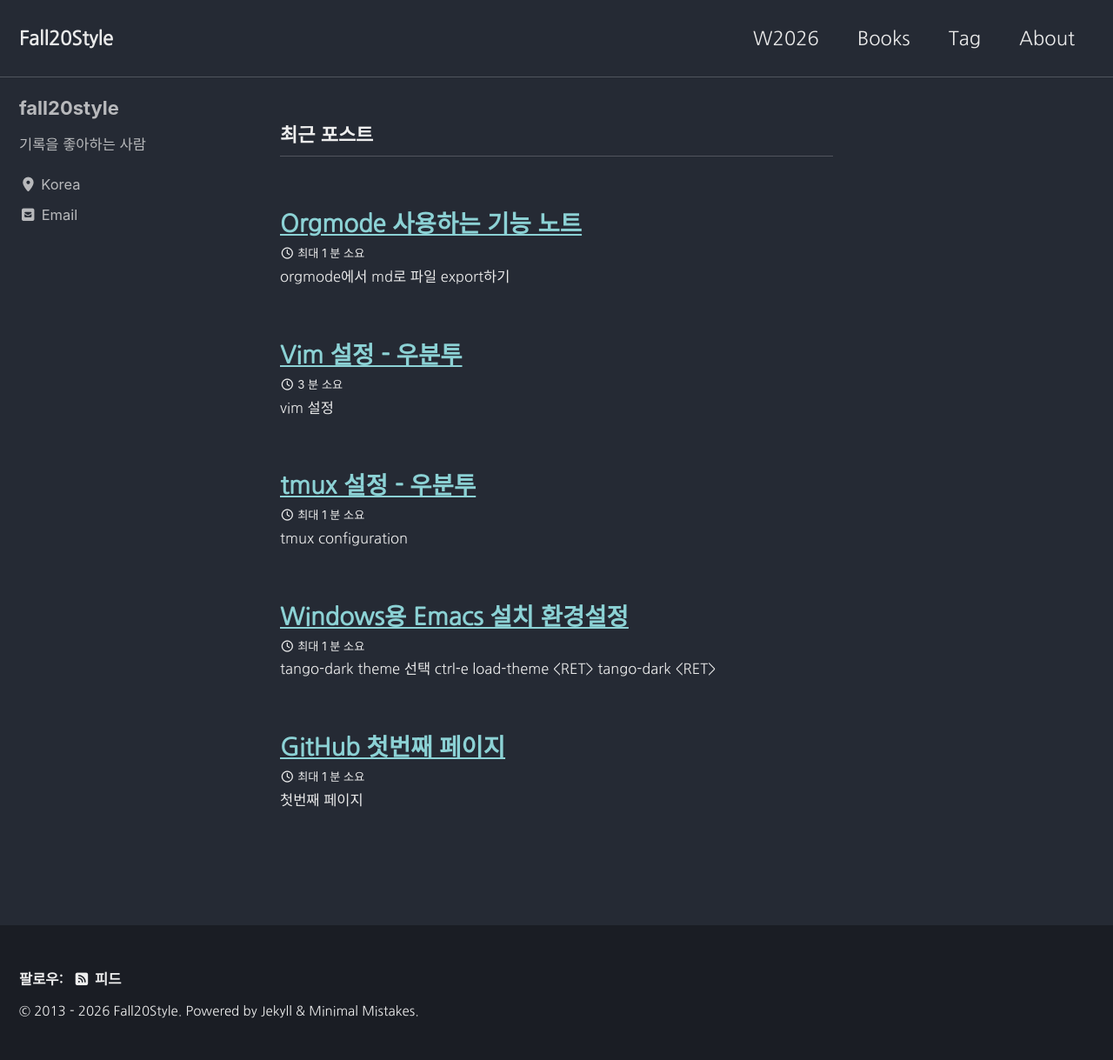
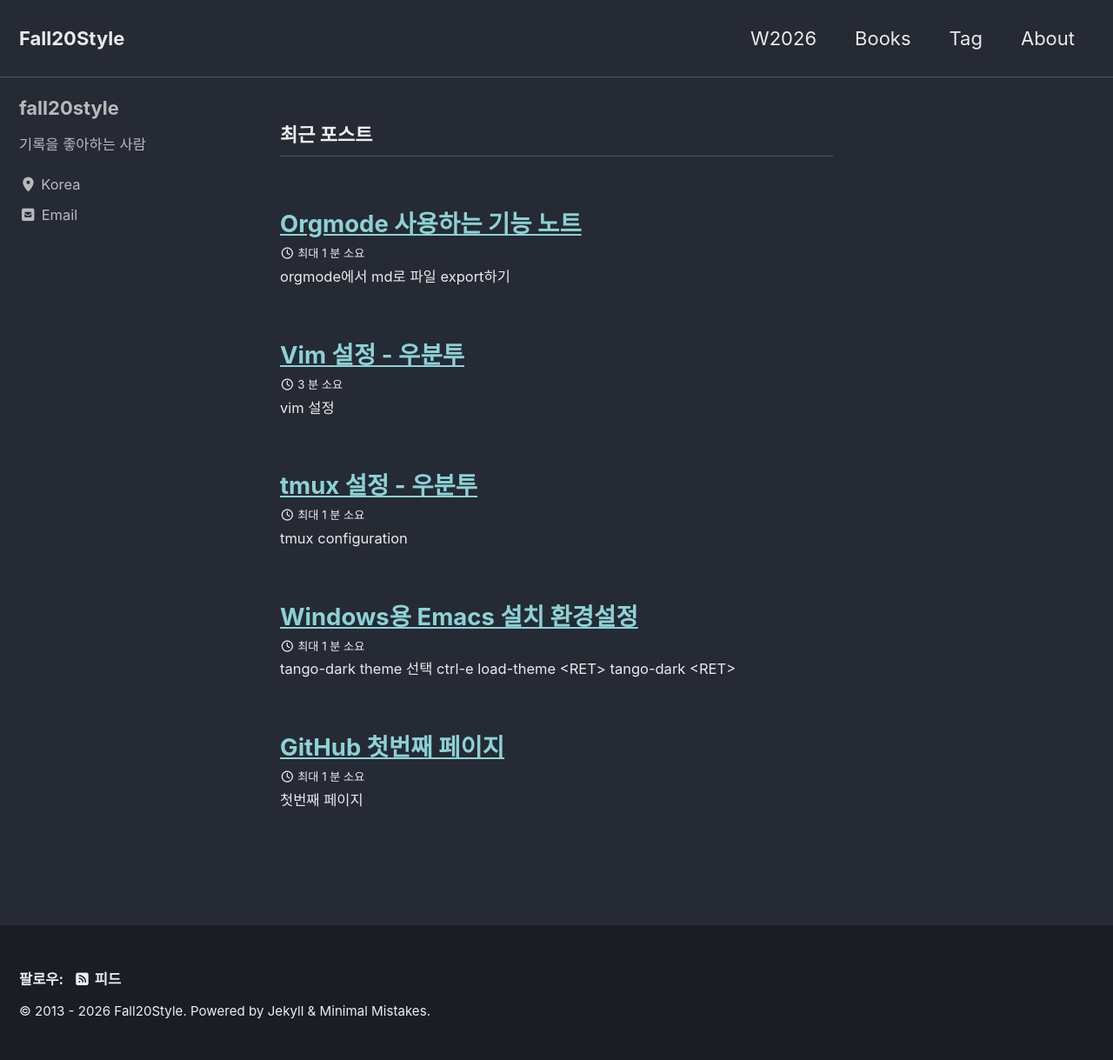
Before and after one commit to fall20style/fall20style.github.io, a Jekyll site: the page built from index.html, in a window 1280 px wide. Shown: the whole page at 87% size. Built offline with Jekyll 4.4.1, drawn with Linux system fonts in a browser that asks for light colours; cached includes are drawn as plain includes; the list of posts is cut into pages by our own code.

Commit message:
Update _variables.scss

```diff
--- a/_sass/minimal-mistakes/_variables.scss
+++ b/_sass/minimal-mistakes/_variables.scss
@@ -209,11 +209,3 @@ $navicon-width: 1.5rem !default;
 $navicon-height: 0.25rem !default;
 $global-transition: all 0.2s ease-in-out !default;
 $intro-transition: intro 0.3s both !default;
-
-
-$serif              : "Nanum Gothic", "Inconsolata", monospace, "PT Serif", Georgia, Times, serif;
-$sans-serif-narrow  : "Nanum Gothic", "Inconsolata", monospace, "PT Sans Narrow", -apple-system, BlinkMacSystemFont, "Roboto", "Segoe UI", "Helvetica Neue", "Lucida Grande", Arial, sans-serif;
-
-$global-font-family : $serif;
-$header-font-family : $sans-serif-narrow;
-$caption-font-family: $serif !default;
```
